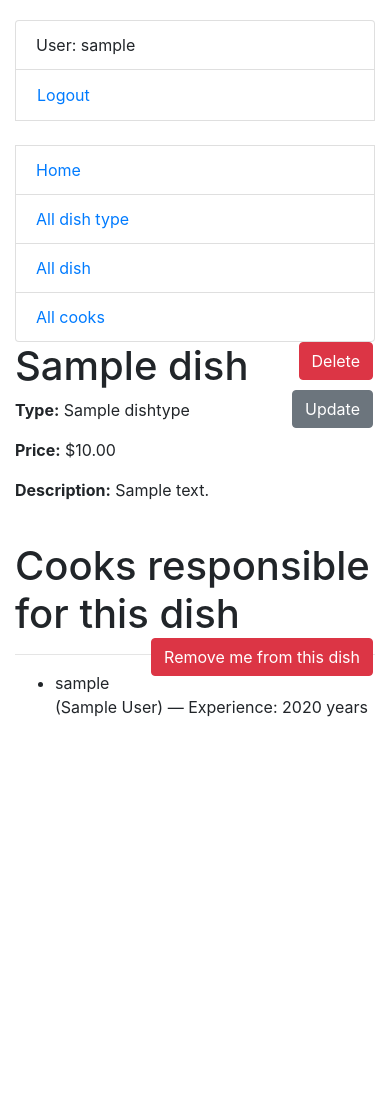
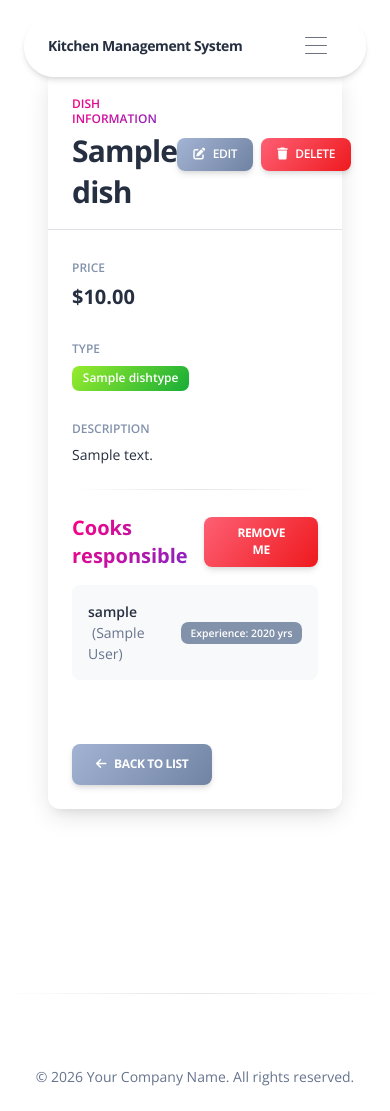
Before and after one commit to SerhiiAm/kitchen-management-system, a Django app: page /menu/dish/1/ in a window 390 px wide. Before the commit the page ends 717 px from the top, so only its background shows below. Run offline with Django 5.2, Linux system fonts and the light colour scheme; a user stored in the database is signed in; tables that the repository leaves empty hold one stand-in row (values such as "Sample post"); some libraries are stand-ins or nearby versions.

Commit message:
Update dish_detail.html page appearance

```diff
--- a/templates/kitchen/dish_detail.html
+++ b/templates/kitchen/dish_detail.html
@@ -1,50 +1,109 @@
-{% extends "base.html" %}
+{% extends "layouts/base-presentation.html" %}
+
+{% block title %}Dish Details - {{ dish.name }}{% endblock %}
 
 {% block content %}
-  <h1>
-    {{ dish.name }}
+<section class="py-5 m-4">
+  <div class="container">
+    <div class="row justify-content-center">
+      <div class="col-lg-8 col-md-10">
+
+        <div class="card shadow-lg border-radius-lg bg-white mb-4">
+
+          <div class="card-header bg-transparent d-flex justify-content-between align-items-center pb-3 border-bottom">
+            <div>
+              <p class="text-xs font-weight-bold text-uppercase text-primary text-gradient mb-1">Dish Information</p>
+              <h3 class="font-weight-bolder m-0">{{ dish.name }}</h3>
+            </div>
 
             {% if user.is_superuser or user.is_staff %}
-      <a href="{% url 'kitchen:dish-delete' pk=dish.id %}" class="btn btn-danger link-to-page">
-        Delete
+              <div class="d-flex gap-2">
+                <a href="{% url 'kitchen:dish-update' pk=dish.id %}" class="btn bg-gradient-secondary mb-0 d-flex align-items-center p-2 px-3">
+                  <span class="btn-inner--icon me-2"><i class="fas fa-edit text-xs"></i></span>
+                  <span class="btn-inner--text font-weight-bold">EDIT</span>
                 </a>
+                <a href="{% url 'kitchen:dish-delete' pk=dish.id %}" class="btn bg-gradient-danger mb-0 d-flex align-items-center p-2 px-3">
+                  <span class="btn-inner--icon me-2"><i class="fas fa-trash text-xs"></i></span>
+                  <span class="btn-inner--text font-weight-bold">DELETE</span>
+                </a>
+              </div>
+            {% endif %}
+          </div>
 
-      <a href="{% url 'kitchen:dish-update' pk=dish.id %}" class="btn btn-secondary link-to-page">
-        Update
-      </a>
-    {% endif %}
-  </h1>
+          <div class="card-body">
+            <div class="row mb-4">
+              <div class="col-sm-6 mb-3 mb-sm-0">
+                <span class="text-xs text-secondary font-weight-bold text-uppercase">Price</span>
+                <h5 class="font-weight-bolder text-dark mt-1">${{ dish.price }}</h5>
+              </div>
 
+              <div class="col-sm-6">
+                <span class="text-xs text-secondary font-weight-bold text-uppercase">Type</span>
+                <div class="mt-1">
+                  <span class="badge badge-sm bg-gradient-success font-weight-bold">
+                    {{ dish.dish_type.name }}
+                  </span>
+                </div>
+              </div>
+            </div>
 
-  <p><strong>Type:</strong> {{ dish.dish_type.name }}</p>
-  <p><strong>Price:</strong> ${{ dish.price }}</p>
-  <p><strong>Description:</strong> {{ dish.description }}</p>
+            <div class="mb-4">
+              <span class="text-xs text-secondary font-weight-bold text-uppercase">Description</span>
+              <p class="text-dark text-sm mt-1 mb-0">{{ dish.description }}</p>
+            </div>
 
-  <br>
-  <h1>
-    Cooks responsible for this dish
+            <hr class="horizontal dark my-4">
+
+            <div class="cooks-section">
+              <div class="d-flex justify-content-between align-items-center mb-3">
+                <h5 class="font-weight-bolder text-gradient text-primary m-0">Cooks responsible</h5>
 
                 {% if user.is_superuser or user.is_staff %}
                   {% if user in dish.cooks.all %}
-        <a href="{% url 'kitchen:toggle-dish-assign' pk=dish.id %}" class="btn btn-danger link-to-page">
-          Remove me from this dish
+                    <a href="{% url 'kitchen:toggle-dish-assign' pk=dish.id %}" class="btn btn-sm bg-gradient-danger mb-0">
+                      Remove me
                     </a>
                   {% else %}
-        <a href="{% url 'kitchen:toggle-dish-assign' pk=dish.id %}" class="btn btn-success link-to-page">
-          Assign me to this dish
+                    <a href="{% url 'kitchen:toggle-dish-assign' pk=dish.id %}" class="btn btn-sm bg-gradient-success mb-0">
+                      Assign me
                     </a>
                   {% endif %}
                 {% endif %}
-  </h1>
-  <hr>
+              </div>
 
-  <ul>
+              <div class="list-group">
                 {% for cook in dish.cooks.all %}
-      <li>{{ cook.username }} ({% if cook.first_name %}{{ cook.first_name }} {{ cook.last_name }}{% else %}No
-        Name{% endif %}) — Experience: {{ cook.years_of_experience }} years
-      </li>
+                  <div class="list-group-item border-0 p-3 bg-gray-100 border-radius-lg mb-3 d-flex justify-content-between align-items-center">
+                    <div>
+                      <p class="text-dark font-weight-bold text-sm mb-0">
+                        {{ cook.username }}
+                        <span class="text-muted font-weight-normal ms-1">
+                          ({% if cook.first_name %}{{ cook.first_name }} {{ cook.last_name }}{% else %}No Name{% endif %})
+                        </span>
+                      </p>
+                    </div>
+                    <span class="badge bg-secondary text-xxs font-weight-bold">Experience: {{ cook.years_of_experience }} yrs</span>
+                  </div>
                 {% empty %}
-      <li>No cooks assigned to this dish yet.</li>
+                  <div class="text-center py-4 bg-gray-100 border-radius-lg">
+                    <p class="text-sm font-weight-bold text-secondary mb-0">No cooks assigned to this dish yet.</p>
+                  </div>
                 {% endfor %}
-  </ul>
+              </div>
+            </div>
+
+            <div class="d-flex justify-content-start mt-5">
+              <a href="{% url 'kitchen:dish-list' %}" class="btn bg-gradient-secondary mb-0 d-flex align-items-center">
+                <span class="btn-inner--icon me-2"><i class="fas fa-arrow-left text-xs"></i></span>
+                BACK TO LIST
+              </a>
+            </div>
+
+          </div>
+        </div>
+
+      </div>
+    </div>
+  </div>
+</section>
 {% endblock %}
```
Lines whose indentation alone changed are shown as unchanged.
